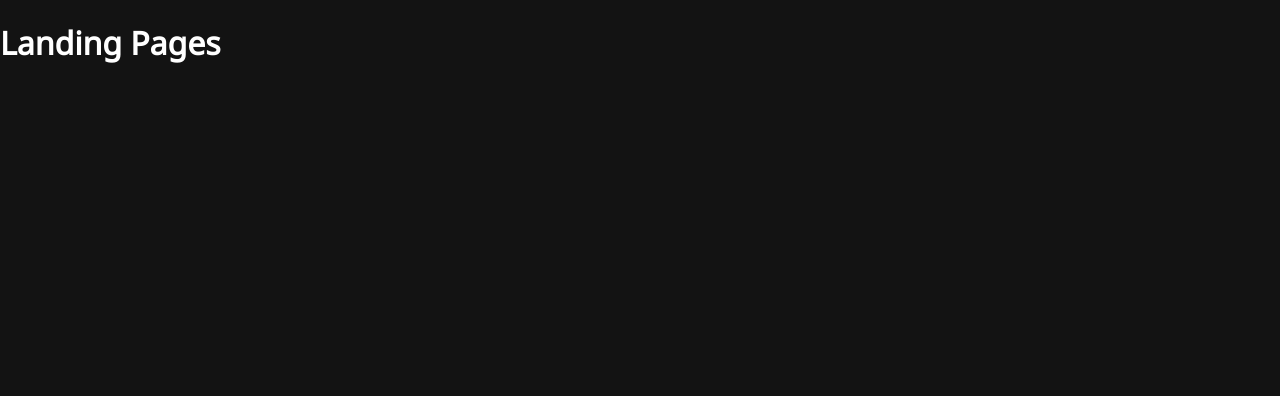
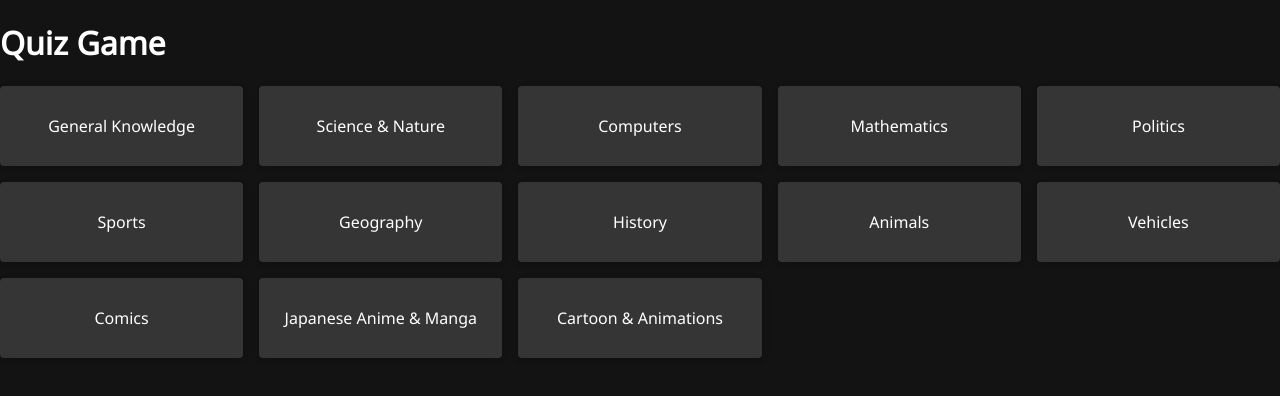
Before and after one commit to AkashSDas/QuizGame, a React (Create React App) app: page / in a window 1280 px wide. Shown: the top 396 px of the page. Built offline with nearby package versions, Linux system fonts and the light colour scheme.

Commit message:
Popup functional

```diff
--- a/src/components/LandingPage/LandingPage.js
+++ b/src/components/LandingPage/LandingPage.js
@@ -1,10 +1,105 @@
 import React from "react";
 
+import QuizGame from "../QuizGame";
+import Popup from "./Popup";
+
+import "../../style/LandingPage/LandingPage.css";
+
 export default class LandingPage extends React.Component {
+  state = {
+    displayQuizGame: false, // No: false, Yes: true
+    showPopup: false,
+    category: null,
+    difficulty: null,
+  };
+
+  // Choose difficulty
+  togglePopup = (category) => {
+    this.setState({
+      category: category,
+      showPopup: !this.state.showPopup,
+    });
+  };
+
+  showQuizGame = (difficulty) => {
+    this.setState({
+      difficulty: difficulty,
+    });
+    if (difficulty) {
+      this.setState({
+        displayQuizGame: true,
+      });
+    }
+  };
+
+  categoryChoosedJsx = () => {
+    return <QuizGame />;
+  };
+
+  categoryGridsJsx = () => {
+    return (
+      <div>
+        {this.state.showPopup ? (
+          <Popup
+            text={"popup"}
+            showQuizGame={this.showQuizGame}
+            closePopup={this.togglePopup}
+          />
+        ) : null}
+        <div className={"category-grid"}>
+          <div className={"card"} onClick={() => this.togglePopup("gk")}>
+            General Knowledge
+          </div>
+          <div className={"card"} onClick={() => this.togglePopup("sci&nat")}>
+            Science & Nature
+          </div>
+          <div className={"card"} onClick={() => this.togglePopup("comp")}>
+            Computers
+          </div>
+          <div className={"card"} onClick={() => this.togglePopup("math")}>
+            Mathematics
+          </div>
+          <div className={"card"} onClick={() => this.togglePopup("politics")}>
+            Politics
+          </div>
+          <div className={"card"} onClick={() => this.togglePopup("sports")}>
+            Sports
+          </div>
+          <div className={"card"} onClick={() => this.togglePopup("geo")}>
+            Geography
+          </div>
+          <div className={"card"} onClick={() => this.togglePopup("hist")}>
+            History
+          </div>
+          <div className={"card"} onClick={() => this.togglePopup("animals")}>
+            Animals
+          </div>
+          <div className={"card"} onClick={() => this.togglePopup("vehicles")}>
+            Vehicles
+          </div>
+          <div className={"card"} onClick={() => this.togglePopup("comics")}>
+            Comics
+          </div>
+          <div className={"card"} onClick={() => this.togglePopup("ani&manga")}>
+            Japanese Anime & Manga
+          </div>
+          <div
+            className={"card"}
+            onClick={() => this.togglePopup("cartoon&anim")}
+          >
+            Cartoon & Animations
+          </div>
+        </div>
+      </div>
+    );
+  };
+
   render() {
     return (
       <div>
-        <h1>Landing Pages</h1>
+        <h1>Quiz Game</h1>
+
+        {this.state.displayQuizGame ? <QuizGame /> : this.categoryGridsJsx()}
       </div>
     );
   }
```
